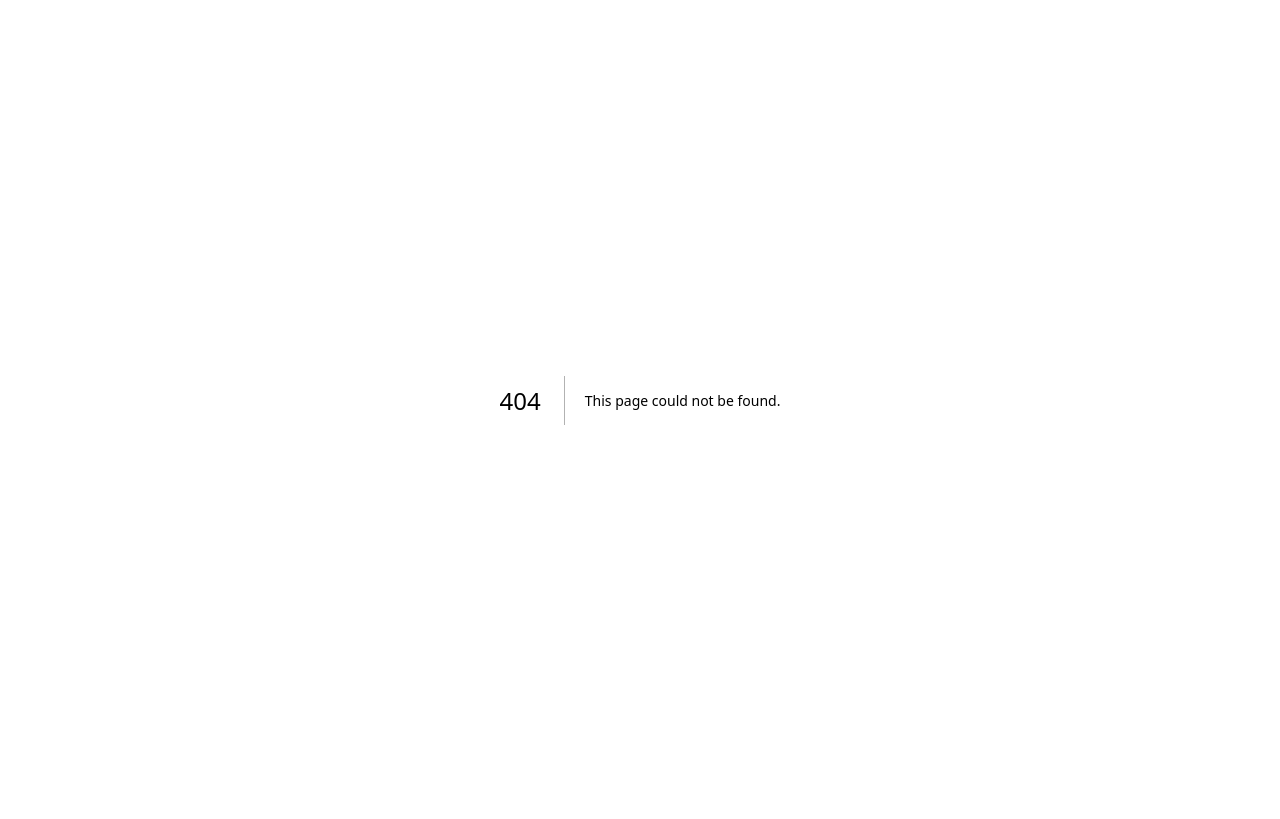
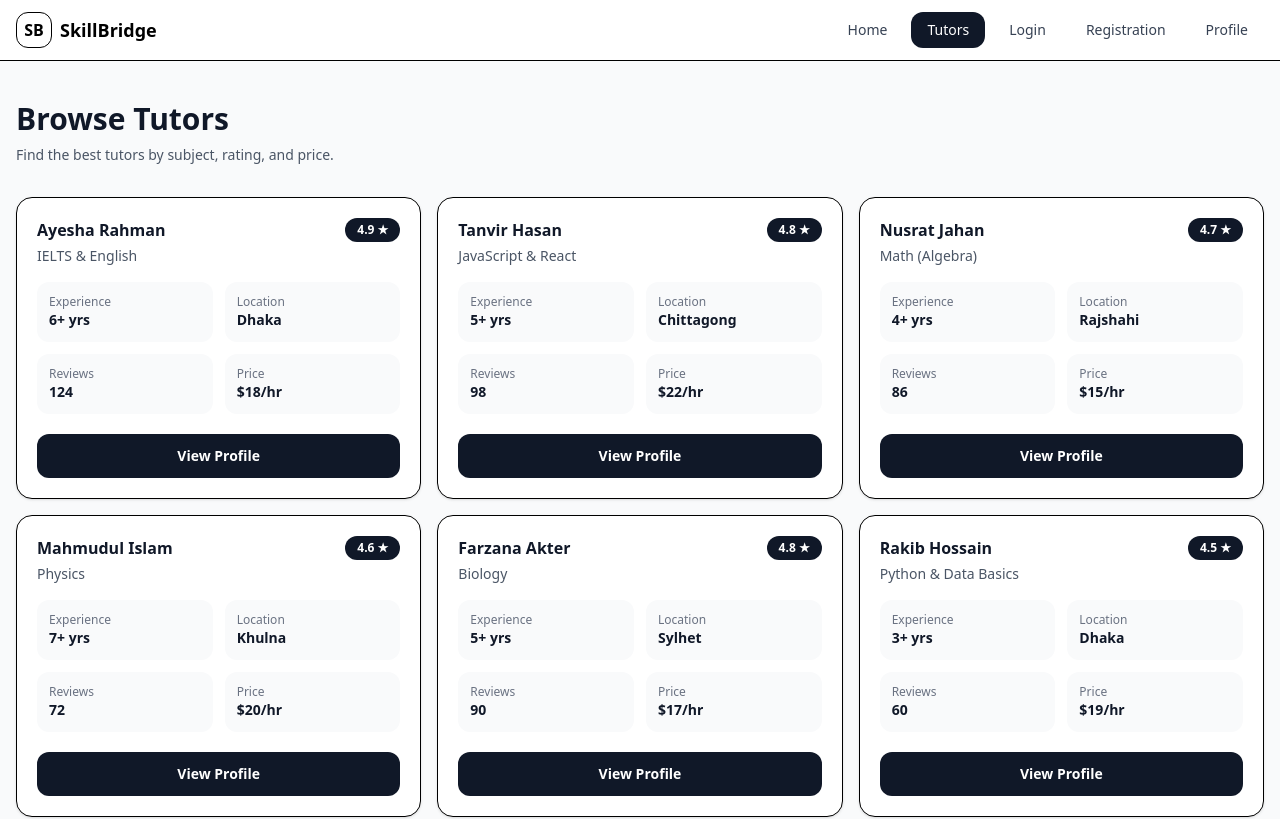
Before and after one commit to shihab-shamim/L2A4-CLIENT, a Next.js app: page /tutors in a window 1280 px wide. Before the commit this address had no page. Shown: the top 819 px of the page. Built offline with nearby package versions, Linux system fonts and the light colour scheme.

Commit message:
create a  tutors page

```diff
--- /dev/null
+++ b/src/app/(commont)/tutors/error.tsx
@@ -0,0 +1,11 @@
+"use client"
+const tutorsError = () => {
+    return (
+        <div>
+            This is tutors error
+
+        </div>
+    );
+};
+
+export default tutorsError;
--- /dev/null
+++ b/src/app/(commont)/tutors/loading.tsx
@@ -0,0 +1,11 @@
+
+const tutorsLoading = () => {
+    return (
+        <div>
+            This is Tutors Loading
+
+        </div>
+    );
+};
+
+export default tutorsLoading;
--- /dev/null
+++ b/src/app/(commont)/tutors/page.tsx
@@ -0,0 +1,40 @@
+"use client"
+import TutorCard from "@/componets/tutors/TutorCard";
+import { Tutor, tutorsData } from "@/componets/tutors/tutors.data";
+import React from "react";
+// import TutorCard from "./TutorCard";
+// import { tutorsData, Tutor } from "./tutors.data";
+
+const TutorsPage: React.FC = () => {
+  const handleViewProfile = (id: string): void => {
+    // later replace with router navigation
+    window.location.href = `/tutors/${id}`;
+  };
+
+  return (
+    <main className="bg-gray-50">
+      <div className="mx-auto max-w-7xl px-4 py-10">
+        {/* Page Header */}
+        <div className="mb-8">
+          <h1 className="text-3xl font-bold text-gray-900">Browse Tutors</h1>
+          <p className="mt-2 text-sm text-gray-600">
+            Find the best tutors by subject, rating, and price.
+          </p>
+        </div>
+
+        {/* Tutors Grid */}
+        <div className="grid grid-cols-1 gap-4 sm:grid-cols-2 lg:grid-cols-3">
+          {tutorsData.map((tutor: Tutor) => (
+            <TutorCard
+              key={tutor.id}
+              tutor={tutor}
+              onViewProfile={handleViewProfile}
+            />
+          ))}
+        </div>
+      </div>
+    </main>
+  );
+};
+
+export default TutorsPage;
--- a/src/componets/shered/Navbar.tsx
+++ b/src/componets/shered/Navbar.tsx
@@ -1,9 +1,11 @@
-"use client"
+"use client";
+
 import Link from "next/link";
-import React, { useEffect, useMemo, useRef, useState } from "react";
+import { usePathname } from "next/navigation";
+import React, { useEffect, useRef, useState } from "react";
 
 /* =====================
-   Types
+    Types
 ===================== */
 type NavLink = {
   label: string;
@@ -11,17 +13,14 @@ type NavLink = {
 };
 
 /* =====================
-   Component
+    Component
 ===================== */
 const Navbar: React.FC = () => {
   const [open, setOpen] = useState<boolean>(false);
   const menuRef = useRef<HTMLDivElement | null>(null);
 
-  // Current pathname (simple React version)
-  const pathname: string = useMemo(() => {
-    if (typeof window === "undefined") return "/";
-    return window.location.pathname;
-  }, []);
+  // Next.js এর নিজস্ব হুক যা হাইড্রেশন এরর প্রতিরোধ করে
+  const pathname = usePathname();
 
   const links: NavLink[] = [
     { label: "Home", href: "/" },
@@ -31,13 +30,14 @@ const Navbar: React.FC = () => {
     { label: "Profile", href: "/profile" },
   ];
 
+  // Active Link logic
   const isActive = (href: string): boolean => {
     if (href === "/") return pathname === "/";
     return pathname.startsWith(href);
   };
 
   /* =====================
-     Effects
+      Effects
   ===================== */
   useEffect(() => {
     const handleEscape = (e: KeyboardEvent): void => {
@@ -61,14 +61,19 @@ const Navbar: React.FC = () => {
   }, [open]);
 
   useEffect(() => {
-    document.body.style.overflow = open ? "hidden" : "";
+    // মোবাইল মেনু ওপেন থাকলে বডি স্ক্রল বন্ধ রাখা
+    if (open) {
+      document.body.style.overflow = "hidden";
+    } else {
+      document.body.style.overflow = "";
+    }
     return () => {
       document.body.style.overflow = "";
     };
   }, [open]);
 
   /* =====================
-     JSX
+      JSX
   ===================== */
   return (
     <header className="sticky top-0 z-50 border-b bg-white/80 backdrop-blur">
@@ -84,7 +89,7 @@ const Navbar: React.FC = () => {
         {/* Desktop Menu */}
         <div className="hidden md:flex items-center gap-2">
           {links.map((link: NavLink) => (
-            <a
+            <Link
               key={link.href}
               href={link.href}
               className={`rounded-xl px-4 py-2 text-sm font-medium transition ${
@@ -94,7 +99,7 @@ const Navbar: React.FC = () => {
               }`}
             >
               {link.label}
-            </a>
+            </Link>
           ))}
         </div>
 
@@ -112,36 +117,40 @@ const Navbar: React.FC = () => {
       {/* Mobile Menu */}
       {open && (
         <div className="md:hidden">
-          <div className="fixed inset-0 bg-black/40 z-40" />
+          {/* Overlay */}
+          <div
+            className="fixed inset-0 bg-black/40 z-40 animate-in fade-in duration-200"
+            onClick={() => setOpen(false)}
+          />
 
           <div
             ref={menuRef}
-            className="fixed right-0 top-0 z-50 h-full w-full bg-white shadow-xl"
+            className="fixed right-0 top-0 z-50 h-full w-full bg-white shadow-xl animate-in slide-in-from-right duration-300"
           >
             <div className="flex items-center justify-between border-b px-4 py-4">
-              <span className="font-semibold">SkillBridge</span>
+              <span className="font-semibold text-lg">SkillBridge</span>
               <button
-                className="rounded-xl border px-3 py-1 text-sm"
+                className="rounded-xl border px-3 py-1 text-sm font-medium hover:bg-gray-50"
                 onClick={() => setOpen(false)}
               >
                 Close
               </button>
             </div>
 
-            <div className="flex flex-col gap-2 p-4 bg-gray-500">
+            <div className="flex flex-col gap-2 p-4">
               {links.map((link: NavLink) => (
-                <a
+                <Link
                   key={link.href}
                   href={link.href}
                   onClick={() => setOpen(false)}
-                  className={`rounded-xl px-4 py-3 text-sm font-semibold ${
+                  className={`rounded-xl px-4 py-3 text-sm font-semibold transition ${
                     isActive(link.href)
                       ? "bg-gray-900 text-white"
-                      : "bg-gray-50 hover:bg-gray-100"
+                      : "bg-gray-50 hover:bg-gray-100 text-gray-700"
                   }`}
                 >
                   {link.label}
-                </a>
+                </Link>
               ))}
             </div>
           </div>
--- /dev/null
+++ b/src/componets/tutors/TutorCard.tsx
@@ -0,0 +1,69 @@
+import React from "react";
+import { Tutor } from "./tutors.data";
+
+type TutorCardProps = {
+  tutor: Tutor;
+  onViewProfile?: (id: string) => void;
+};
+
+const TutorCard: React.FC<TutorCardProps> = ({ tutor, onViewProfile }) => {
+  return (
+    <div className="rounded-2xl border bg-white p-5 shadow-sm transition hover:shadow-md">
+      {/* Header */}
+      <div className="flex items-start justify-between gap-3">
+        <div>
+          <p className="text-base font-semibold text-gray-900">
+            {tutor.name}
+          </p>
+          <p className="mt-1 text-sm text-gray-600">{tutor.subject}</p>
+        </div>
+
+        <span className="rounded-full bg-gray-900 px-3 py-1 text-xs font-semibold text-white">
+          {tutor.rating.toFixed(1)} ★
+        </span>
+      </div>
+
+      {/* Info */}
+      <div className="mt-4 grid grid-cols-2 gap-3">
+        <div className="rounded-xl bg-gray-50 p-3">
+          <p className="text-xs text-gray-500">Experience</p>
+          <p className="text-sm font-semibold text-gray-900">
+            {tutor.experience}+ yrs
+          </p>
+        </div>
+
+        <div className="rounded-xl bg-gray-50 p-3">
+          <p className="text-xs text-gray-500">Location</p>
+          <p className="text-sm font-semibold text-gray-900">
+            {tutor.location}
+          </p>
+        </div>
+
+        <div className="rounded-xl bg-gray-50 p-3">
+          <p className="text-xs text-gray-500">Reviews</p>
+          <p className="text-sm font-semibold text-gray-900">
+            {tutor.reviews}
+          </p>
+        </div>
+
+        <div className="rounded-xl bg-gray-50 p-3">
+          <p className="text-xs text-gray-500">Price</p>
+          <p className="text-sm font-semibold text-gray-900">
+            ${tutor.pricePerHour}/hr
+          </p>
+        </div>
+      </div>
+
+      {/* Actions */}
+      <button
+        type="button"
+        onClick={() => onViewProfile?.(tutor.id)}
+        className="mt-5 w-full rounded-xl bg-gray-900 px-4 py-3 text-sm font-semibold text-white transition hover:bg-gray-800"
+      >
+        View Profile
+      </button>
+    </div>
+  );
+};
+
+export default TutorCard;
--- /dev/null
+++ b/src/componets/tutors/tutors.data.ts
@@ -0,0 +1,73 @@
+export type Tutor = {
+  id: string;
+  name: string;
+  subject: string;
+  rating: number;
+  reviews: number;
+  pricePerHour: number;
+  location: string;
+  experience: number; // years
+};
+
+export const tutorsData: Tutor[] = [
+  {
+    id: "1",
+    name: "Ayesha Rahman",
+    subject: "IELTS & English",
+    rating: 4.9,
+    reviews: 124,
+    pricePerHour: 18,
+    location: "Dhaka",
+    experience: 6,
+  },
+  {
+    id: "2",
+    name: "Tanvir Hasan",
+    subject: "JavaScript & React",
+    rating: 4.8,
+    reviews: 98,
+    pricePerHour: 22,
+    location: "Chittagong",
+    experience: 5,
+  },
+  {
+    id: "3",
+    name: "Nusrat Jahan",
+    subject: "Math (Algebra)",
+    rating: 4.7,
+    reviews: 86,
+    pricePerHour: 15,
+    location: "Rajshahi",
+    experience: 4,
+  },
+  {
+    id: "4",
+    name: "Mahmudul Islam",
+    subject: "Physics",
+    rating: 4.6,
+    reviews: 72,
+    pricePerHour: 20,
+    location: "Khulna",
+    experience: 7,
+  },
+  {
+    id: "5",
+    name: "Farzana Akter",
+    subject: "Biology",
+    rating: 4.8,
+    reviews: 90,
+    pricePerHour: 17,
+    location: "Sylhet",
+    experience: 5,
+  },
+  {
+    id: "6",
+    name: "Rakib Hossain",
+    subject: "Python & Data Basics",
+    rating: 4.5,
+    reviews: 60,
+    pricePerHour: 19,
+    location: "Dhaka",
+    experience: 3,
+  },
+];
```
